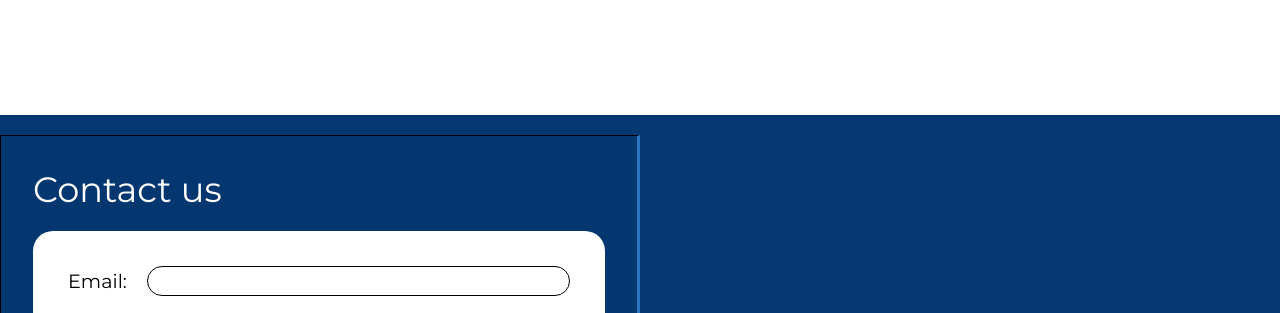
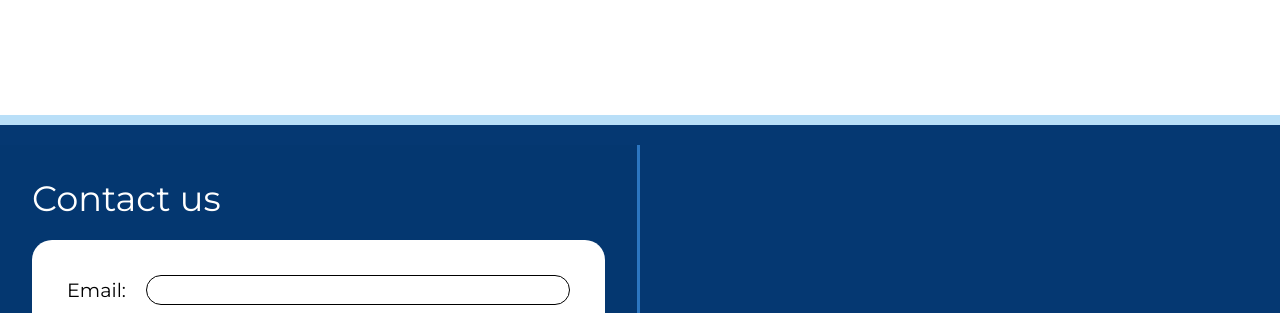
Before and after one commit to Sulaymon333/global-shapers-helsinki, a Gatsby site: page / in a window 1280 px wide. Shown: the part 1516-1829 px from the top of the page. Built offline with nearby package versions, Linux system fonts and the light colour scheme; Gatsby itself is replaced by a stand-in of ours.

Commit message:
uperr border added

```diff
--- a/src/components/footer.module.scss
+++ b/src/components/footer.module.scss
@@ -2,17 +2,15 @@
   background-color: #053872;
   display: grid;
   border-top: #2f7bc7 10px;
+  border-top: #b9dff8 solid 10px;
   grid-template-columns: 1fr 1fr;
   grid-template-rows: 3fr 1fr;
   grid-template-areas:
     'box1 box2'
     'box3 box3';
-  // grid-column-gap: 2rem;
-  // grid-row-gap: 1rem;
   align-items: center;
   padding: 20px 0px 0px 0px;
   width: 100%;
-  // max-height: 480px;
 }
 
 /*****
@@ -22,7 +20,6 @@
   //contact us + form
   background-color: #043770;
   grid-area: box1;
-  border: 1px solid black;
   border-right: solid #2c76c1;
   display: flex;
   flex-direction: column;
@@ -35,12 +32,11 @@
     padding-bottom: 20px;
   }
 
+  /*Form container: email+msg+button*/
   .formContainer {
     background: white;
     border-radius: 20px;
     padding: 35px;
-
-    /*Form container: email+msg+button*/
 
     /*Email*/
     .emailBox {
```
